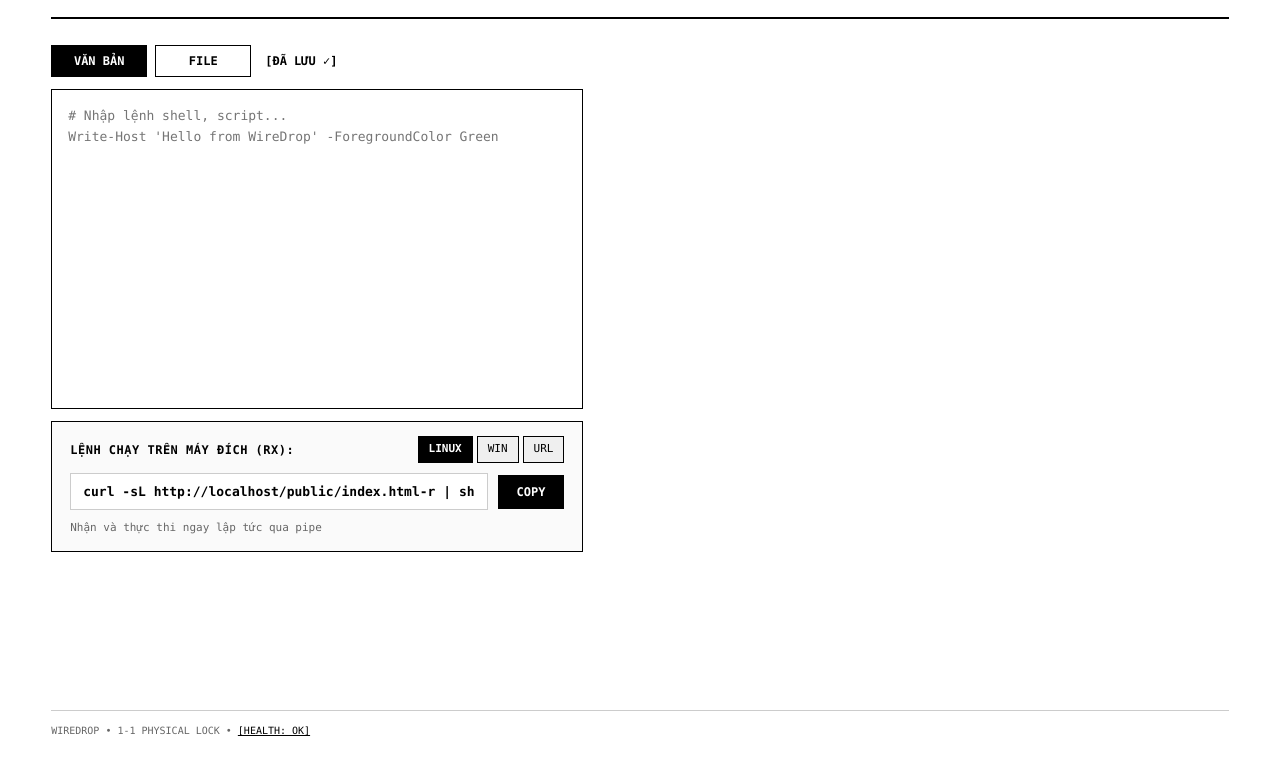
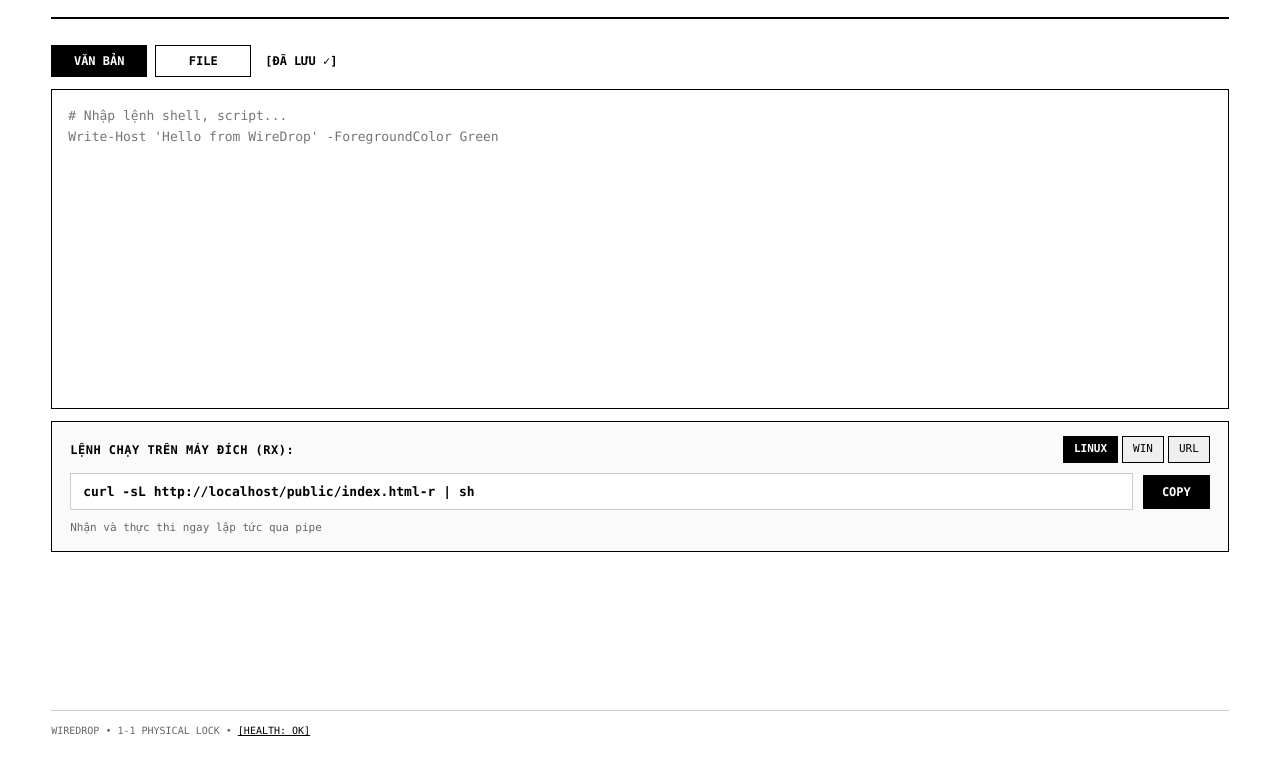
Before and after one commit to RevenantKitana/WireDrop, a plain HTML site: page public/index.html in a window 1280 px wide. Shown: the part 43-800 px from the top of the page. Drawn offline with Linux system fonts and the light colour scheme; no server answers.

Commit message:
fix(ui): enforce 100% width and column direction on main and workspace to achieve true 92% layout

```diff
--- a/public/style.css
+++ b/public/style.css
@@ -96,7 +96,14 @@ button, .btn-black, .btn-white {
 .btn-white:hover { background: #eee; }
 
 /* WORKSPACE & MODE BAR */
+main, #homeView, #senderView, #receiverView {
+    width: 100%;
+    display: flex;
+    flex-direction: column;
+}
+
 .workspace {
+    width: 100%;
     display: flex;
     flex-direction: column;
     gap: 12px;
```
Also changed, not shown: 2 other files.
